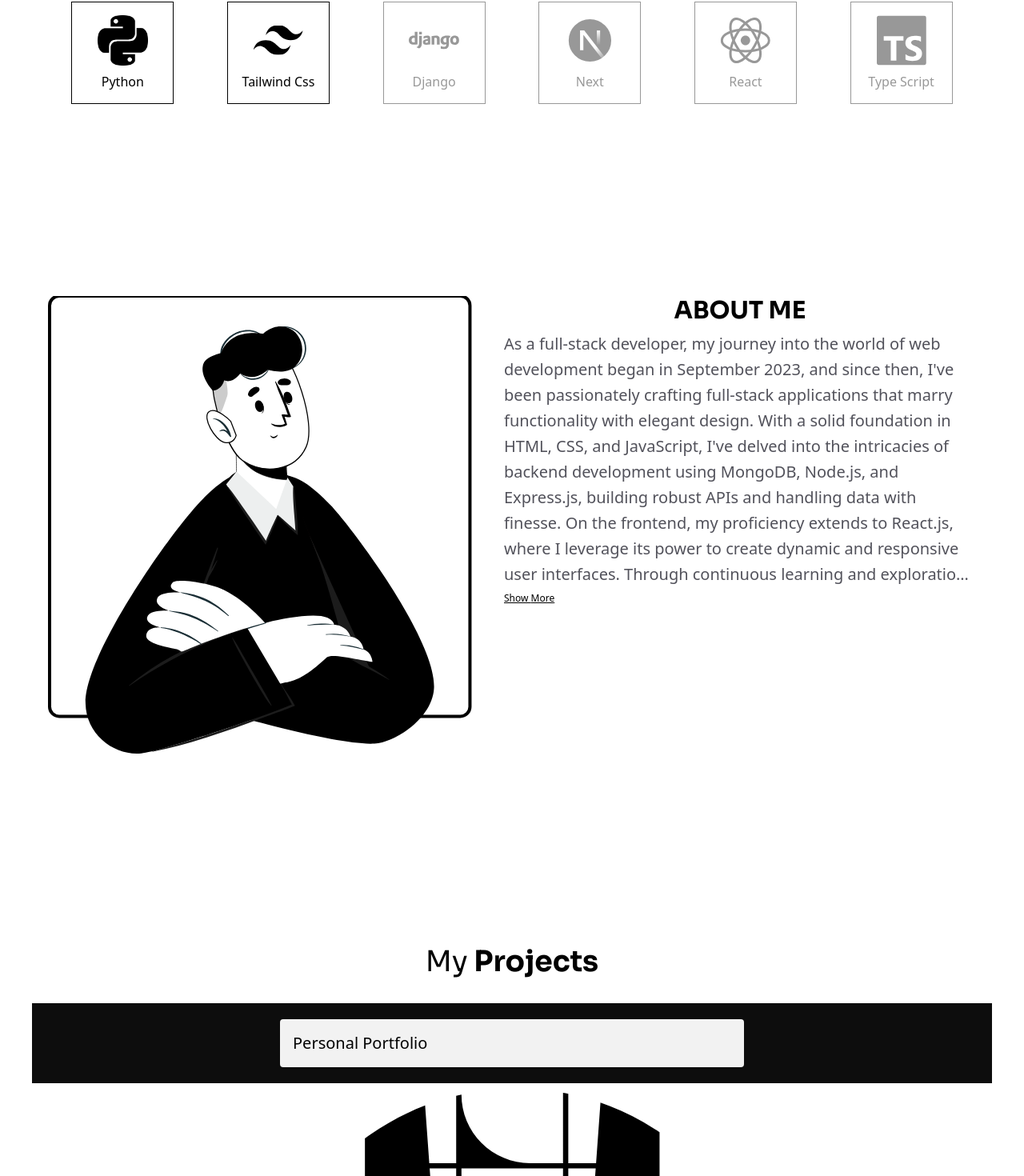
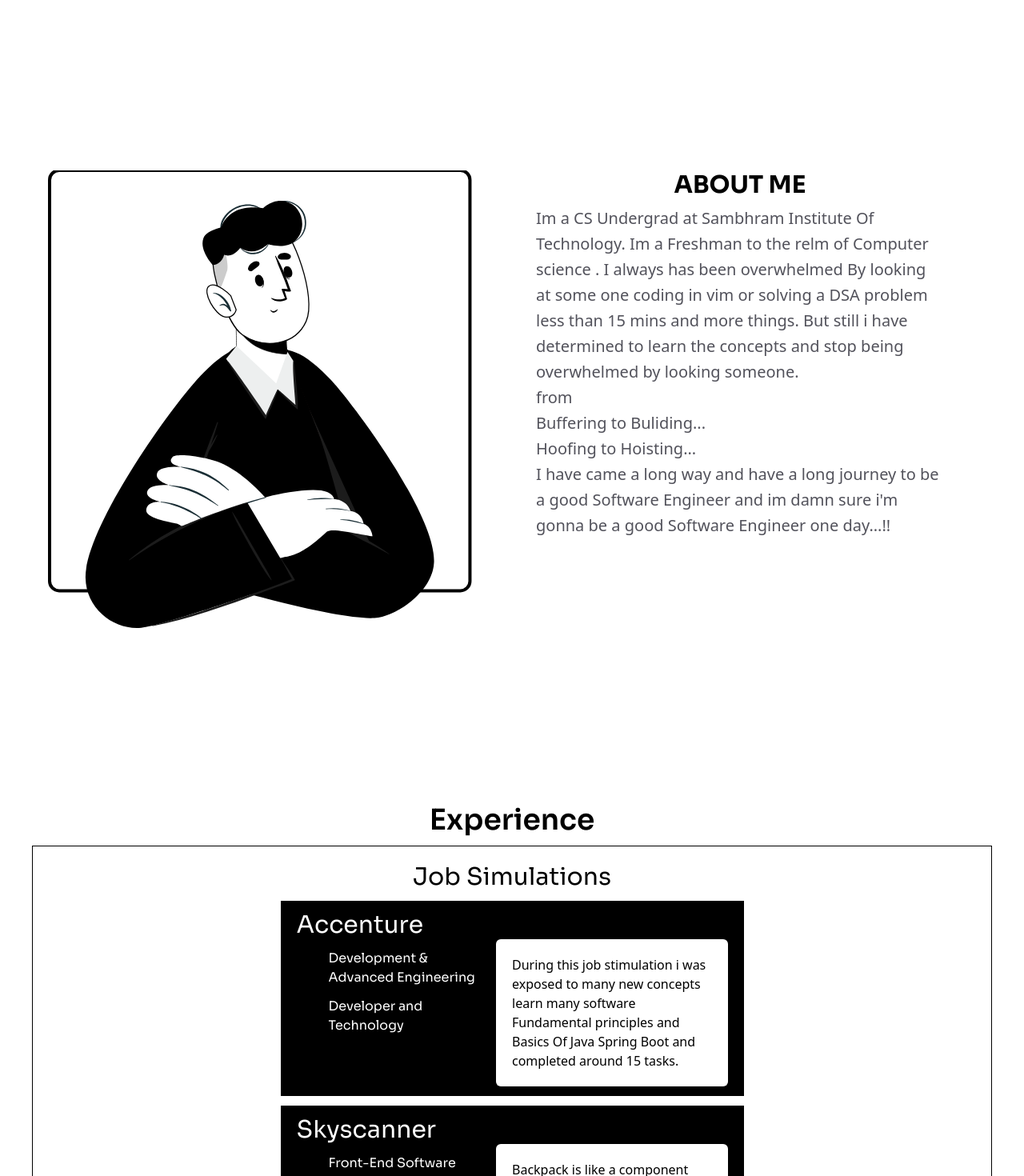
Before and after one commit to iamdk353/portfolio, a React (Vite) app: page / in a window 1280 px wide. Shown: the part 1322-2792 px from the top of the page at 80% size. Built offline with nearby package versions, Linux system fonts and the light colour scheme.

Commit message:
added sora font created experience section removed show more and less comp and redused some content added two expreience removed ts and react from learining

```diff
--- a/index.html
+++ b/index.html
@@ -1,13 +1,15 @@
-<!doctype html>
+<!DOCTYPE html>
 <html lang="en" data-theme="lofi">
-
   <head>
     <meta charset="UTF-8" />
     <link rel="icon" type="image/png" href="./src/assets/favicon.png" />
     <meta name="viewport" content="width=device-width, initial-scale=1.0" />
-  <link rel="preconnect" href="https://fonts.googleapis.com">
-  <link rel="preconnect" href="https://fonts.gstatic.com" crossorigin>
-  <link href="https://fonts.googleapis.com/css2?family=Sora:wght@100..800&display=swap" rel="stylesheet">
+    <link rel="preconnect" href="https://fonts.googleapis.com" />
+    <link rel="preconnect" href="https://fonts.gstatic.com" crossorigin />
+    <link
+      href="https://fonts.googleapis.com/css2?family=Sora:wght@100..800&display=swap"
+      rel="stylesheet"
+    />
     <title>DK Portfolio</title>
     <style>
       .sora {
@@ -31,5 +33,4 @@
     <div id="root"></div>
     <script type="module" src="/src/main.tsx"></script>
   </body>
-
 </html>
--- a/src/components/About.tsx
+++ b/src/components/About.tsx
@@ -14,36 +14,37 @@ const About = () => {
           <img src={about} alt="" className="" />
         </div>
       </motion.div>
-      <div className=" flex flex-1 flex-col ">
-        <p className="mx-auto font-bold text-3xl sora mb-2">ABOUT ME</p>
+      <div className=" flex flex-1 flex-col  ">
+        <p className="mx-auto font-bold text-3xl sora mb-2 ">ABOUT ME</p>
         <motion.div
           initial={{ opacity: 0, x: 30 }}
           whileInView={{ opacity: 1, x: 0 }}
           transition={{ duration: 0.5, delay: 0.5 }}
         >
           <p
-            className={`text-sm leading-6 md:text-xl text-zinc-600 md:leading-8 ${
-              !readMore ? "" : "line-clamp-[10] transition-all opacity-100"
+            className={`text-sm leading-6 md:text-xl text-zinc-600 md:leading-8 px-3 md:px-10  ${
+              !readMore ? "" : " transition-all opacity-100"
             }`}
           >
             {" "}
-            As a full-stack developer, my journey into the world of web
-            development began in September 2023, and since then, I've been
-            passionately crafting full-stack applications that marry
-            functionality with elegant design. With a solid foundation in HTML,
-            CSS, and JavaScript, I've delved into the intricacies of backend
-            development using MongoDB, Node.js, and Express.js, building robust
-            APIs and handling data with finesse. On the frontend, my proficiency
-            extends to React.js, where I leverage its power to create dynamic
-            and responsive user interfaces. Through continuous learning and
-            exploration, I've honed my skills to architect seamless experiences
-            that prioritize user engagement and satisfaction. As I embark on new
-            projects, my commitment to excellence remains unwavering, driving me
-            to push the boundaries of what's possible in the ever-evolving
-            landscape of web development.
+            Im a CS Undergrad at{" "}
+            <a href="https://sambhramit.com/" target="_blank">
+              Sambhram Institute Of Technology.
+            </a>
+            {"  "}
+            Im a Freshman to the relm of Computer science . I always has been
+            overwhelmed By looking at some one coding in vim or solving a DSA
+            problem less than 15 mins and more things. But still i have
+            determined to learn the concepts and stop being overwhelmed by
+            looking someone.
+            <br></br>
+            from<br></br> Buffering to Buliding...<br></br> Hoofing to
+            Hoisting... <br />I have came a long way and have a long journey to
+            be a good Software Engineer and im damn sure i'm gonna be a good
+            Software Engineer one day...!!
           </p>
           <span
-            className="link text-xs"
+            className="link text-xs sr-only"
             onClick={() => {
               setRead((prev) => !prev);
             }}
--- /dev/null
+++ b/src/components/Experience.tsx
@@ -0,0 +1,57 @@
+const Experience = () => {
+  return (
+    <div>
+      <div className="mx-auto sora text-4xl w-full font-semibold flex justify-center">
+        Experience
+      </div>
+      <div className="w-full flex items-center p-5 flex-col border border-black mt-3 space-y-3">
+        <div className="sora text-black text-3xl">Job Simulations</div>
+        <div className=" w-[95%] md:w-[50%] bg-black p-3 px-5">
+          <div className="flex items-center">
+            <div className="sora text-3xl text-white">Accenture</div>
+          </div>
+          <div className="flex flex-col md:flex-row">
+            <div className="space-y-3 my-3 flex-1">
+              <div className="sora text-white pl-10">
+                <a href="https://drive.google.com/file/d/1SIcwgquWfVIvYKoKYn7f_J6YC4OqJ1Ay/view">
+                  {" "}
+                  Development & Advanced Engineering
+                </a>
+              </div>
+              <div className="sora text-white pl-10">
+                <a href="https://drive.google.com/file/d/1924BWrcUVnShBGpHy8wF96Z4rp3BC3fC/view">
+                  Developer and Technology
+                </a>
+              </div>
+            </div>
+            <div className="bg-white flex-1 p-5 rounded-md">
+              During this job stimulation i was exposed to many new concepts
+              learn many software Fundamental principles and Basics Of Java
+              Spring Boot and completed around 15 tasks.
+            </div>
+          </div>
+        </div>
+        <div className=" w-[95%] md:w-[50%] bg-black p-3 px-5 ">
+          <div className="flex items-center">
+            <div className="sora text-3xl text-white">Skyscanner</div>
+          </div>
+          <div className="flex flex-col md:flex-row">
+            <div className="space-y-3 my-3 flex-1">
+              <div className="sora text-white pl-10">
+                <a href="https://drive.google.com/file/d/1HlbjibPh1pLSVvmpd_9f3bhTZ3aWKMHy/view">
+                  {" "}
+                  Front-End Software Engineering
+                </a>
+              </div>
+            </div>
+            <div className="bg-white flex-1 p-5 rounded-md">
+              Backpack is like a component library created by Skyscanner created
+              a simple calender app using their builtin component in React
+            </div>
+          </div>
+        </div>
+      </div>
+    </div>
+  );
+};
+export default Experience;
--- a/src/components/Hero.tsx
+++ b/src/components/Hero.tsx
@@ -28,7 +28,7 @@ const Hero = () => {
                 <span className="font-semibold text-zinc-700">
                   DHANUSH KUMAR M
                 </span>
-                , a passionate web developer fueled by a relentless curiosity
+                {/* , a passionate web developer fueled by a relentless curiosity
                 for all things digital. With a solid foundation in coding
                 languages such as HTML, CSS, and JavaScript, I embark on each
                 project with a sense of excitement and determination. My journey
@@ -40,10 +40,14 @@ const Hero = () => {
                 detail and a commitment to excellence, I strive to create
                 digital experiences that not only meet but exceed expectations.
                 Join me as we explore the ever-evolving landscape of technology
-                together.
+                together. */}
+                ,im a passionate web developer fueled by technology related
+                things.I have solid understanding in coding , problem solving ,
+                web Development. Aspired to be a good Software Engineer,and
+                determined to work hard and smart to reach my goal
               </p>
               <span
-                className="link text-xs"
+                className="link text-xs sr-only"
                 onClick={() => {
                   setRead((prev) => !prev);
                 }}
--- a/src/components/Nav.tsx
+++ b/src/components/Nav.tsx
@@ -71,8 +71,8 @@ const Nav = () => {
               <li>
                 <a href="#Projects">Projects</a>
               </li>
-              <li>
-                <span className="bg-primary-black">
+              <li className="">
+                <span className="bg-primary-black ">
                   <img src={download} alt="" />
                   Resume
                 </span>
--- a/src/components/iterators.ts
+++ b/src/components/iterators.ts
@@ -80,12 +80,12 @@ const skillsItr = [
   {
     src: react,
     name: "React",
-    learning: true,
+    learning: false,
   },
   {
     src: tsIcon,
     name: "Type Script",
-    learning: true,
+    learning: false,
   },
   {
     src: django,
--- a/src/main.tsx
+++ b/src/main.tsx
@@ -6,6 +6,7 @@ import "./index.css";
 import Skills from "./components/Skills";
 import About from "./components/About";
 import Projects from "./components/Projects";
+import Experience from "./components/Experience";
 ReactDOM.createRoot(document.getElementById("root")!).render(
   <React.StrictMode>
     <App />
@@ -19,6 +20,7 @@ function App() {
       <Hero />
       <Skills />
       <About />
+      <Experience />
       <Projects />
     </div>
   );
```
Also changed, not shown: src/components/Projects.tsx (+1 -17 lines). Lines whose indentation alone changed are shown as unchanged.
